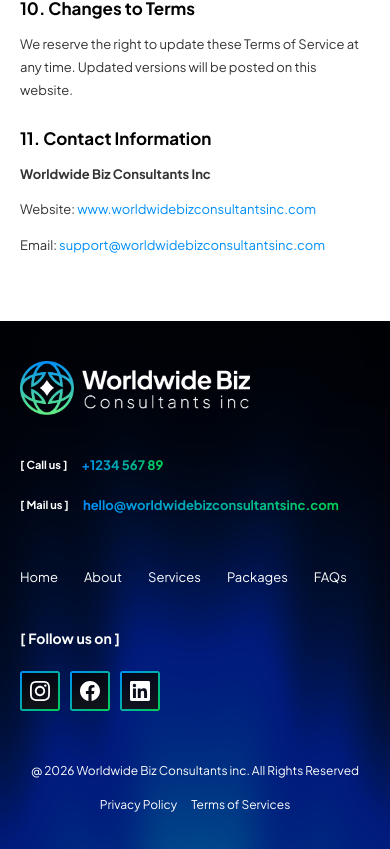
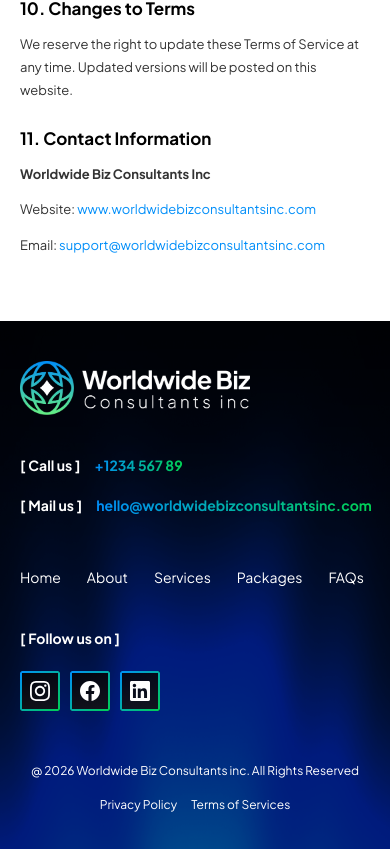
Before and after one commit to TalhaNaseer098/worldwidebiz, a React (Vite) app: page /terms in a window 390 px wide. Shown: the part 2601-3450 px from the top of the page. Built offline with nearby package versions, Linux system fonts and the light colour scheme.

Commit message:
code updated

```diff
--- a/src/responsive.css
+++ b/src/responsive.css
@@ -1142,6 +1142,8 @@
 
   /* -- Services -- */
   .services__heading { font-size: 26px; }
+  .services__heading-wrap { padding-top: 50px; gap: 18px; margin-bottom: 30px; }
+  img.services__shine-img { display: none; }
   .services__card--large { padding: 22px 16px 20px 20px; }
   .services__card-img--voice { width: 250px; height: auto; }
   .services__card-img--outbound { width: 260px; height: auto; }
@@ -1150,6 +1152,8 @@
 
   /* -- TechStack -- */
   .techstack__heading { font-size: 26px; }
+  .techstack__heading-wrap { padding-top: 10px; gap: 18px; margin-bottom: 32px; }
+  img.techstack__shine-img { display: none; }
   .techstack__label { font-size: 13px; }
   .techstack__pill { font-size: 11px; padding: 7px 12px; }
   .techstack__cta { font-size: 14px; padding: 13px 24px; }
@@ -1163,8 +1167,11 @@
 
   /* -- Packages -- */
   .packages__heading { font-size: 26px; }
+  .packages__heading-wrap { padding-top: 30px; gap: 18px; margin-bottom: 32px; }
+  img.packages__shine-img { display: none; }
+  .packages__grid { gap: 30px; }
   .packages__price { font-size: 34px; }
-  .packages__card { padding: 24px 20px 28px; }
+  .packages__card { padding: 30px 20px; }
   .packages__footnote { max-width: 100%; }
   .packages__btn { font-size: 16px; }
 
@@ -1175,6 +1182,7 @@
   .faq__question-text { font-size: 14px; }
 
   /* -- GetStarted -- */
+  .getstarted { padding-top: 40px; padding-bottom: 30px; }
   .getstarted__box { padding: 0; border-radius: 10px; background: transparent; }
   .getstarted__heading { font-size: 22px; }
   .getstarted__desc { font-size: 14px; }
@@ -1184,9 +1192,9 @@
   .footer__logo { width: 230px; }
   .footer__social-icon { width: 40px; height: 40px; }
   .footer__nav { gap: 12px 26px; }
-  .footer__nav-link { font-size: 13px; }
-  .footer__contact-label { font-size: 11px; }
-  .footer__contact-value { font-size: 13px; }
+  .footer__nav-link { font-size: 14px; }
+  .footer__contact-label { font-size: 14px; }
+  .footer__contact-value { font-size: 14px; }
   .footer__copyright { font-size: 12px; }
   .footer__link { font-size: 12px; }
   .footer__links { gap: 14px; }
```
